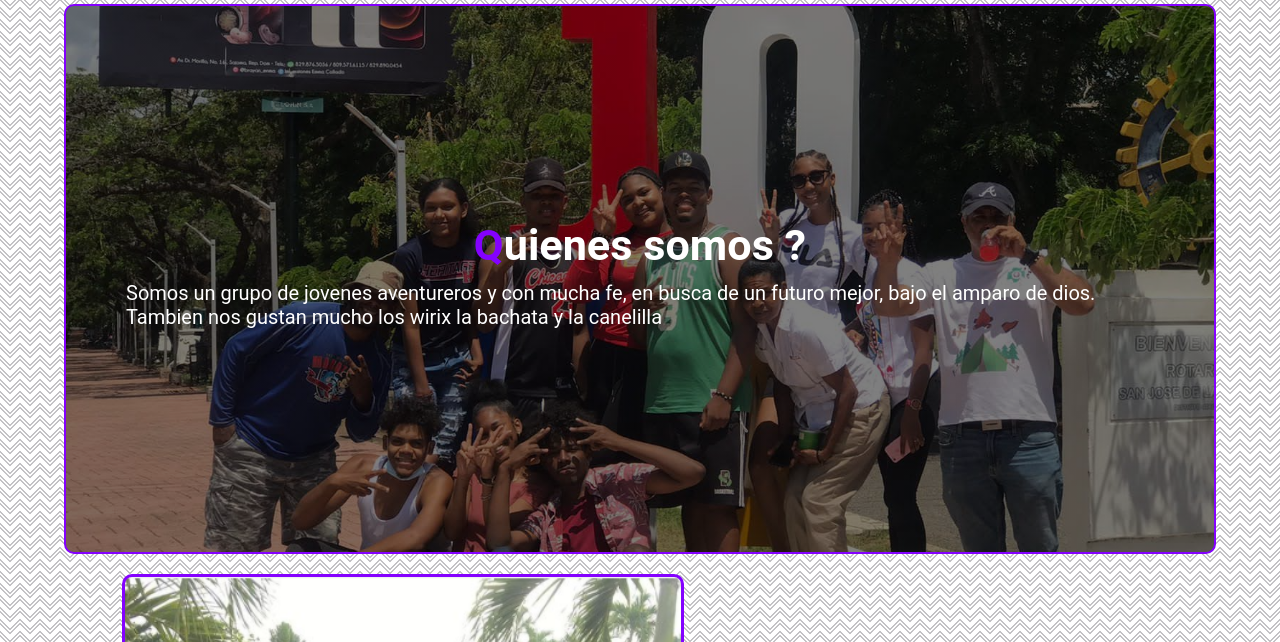
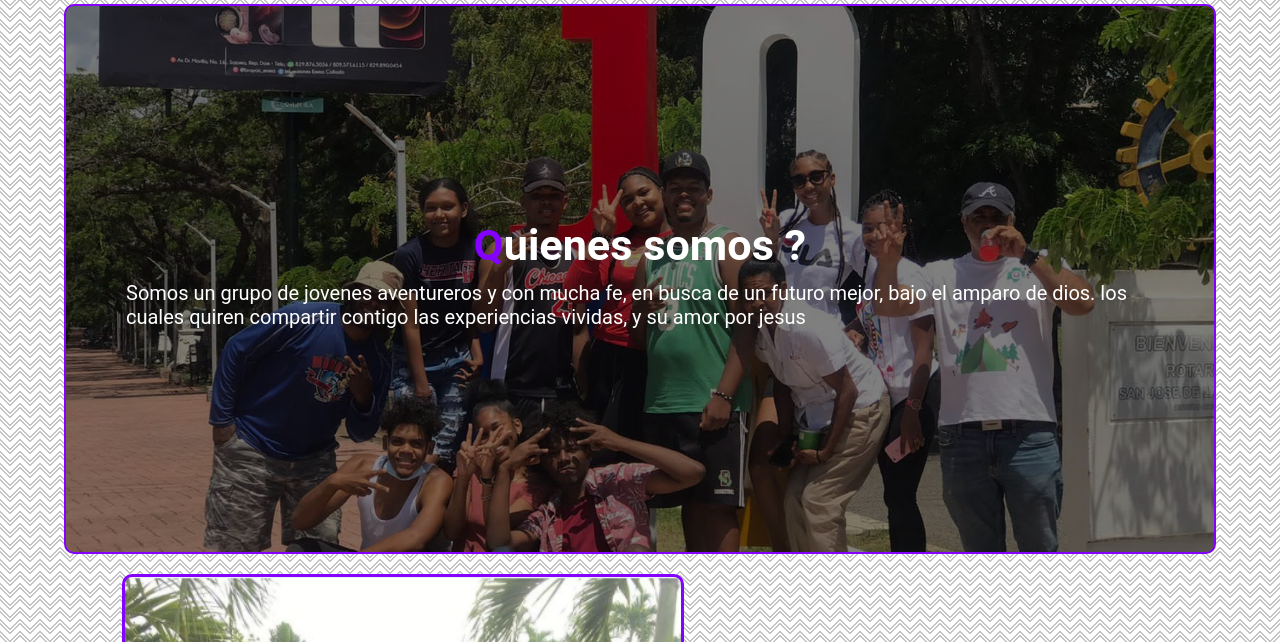
Before and after one commit to Andejy/pastoral-jupe, a plain HTML site: page index.html in a window 1280 px wide. Shown: the part 78-720 px from the top of the page. Drawn offline with nearby package versions, Linux system fonts and the light colour scheme.

Commit message:
Update index.html

```diff
--- a/index.html
+++ b/index.html
@@ -58,7 +58,7 @@
 		<header id="show_case">
 			<h2>Quienes somos ?</h2>
 			<p>Somos un grupo de jovenes aventureros y con mucha fe, en busca de un futuro mejor,
-				bajo el amparo de dios. <span>Tambien nos gustan mucho los wirix la bachata y la canelilla </span> </br>
+				bajo el amparo de dios. los cuales quiren compartir contigo las experiencias vividas, y su amor por jesus
 			</p>
 		</header>
 
```
